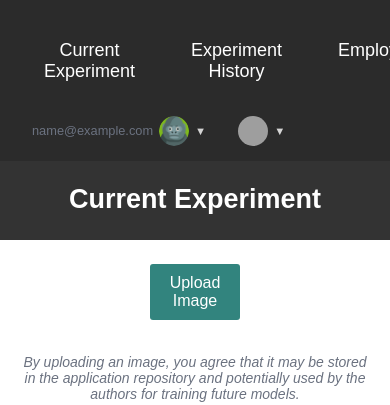
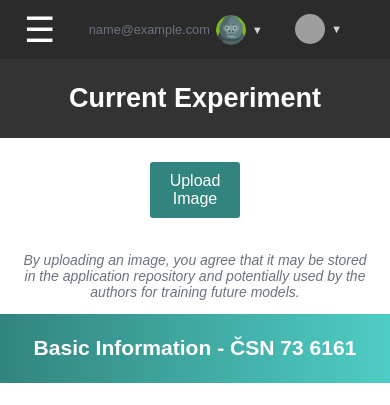
Before and after one commit to VaclavNezerka/PyPAIS_web.py, a Flask app: page / in a window 390 px wide; the page is wider, and only the part inside the window is pictured. Shown: the top 405 px of that part. Run offline with Flask 3, Linux system fonts and the light colour scheme; the visitor is signed in with stand-in values (Sample User, id 1); data that the repository does not hold is empty; parts of the project's set-up code (start-up, migrations or seed data) failed here and were passed over; some libraries are stand-ins or nearby versions; grey boxes are pictures that could not be loaded.

Commit message:
Navbar optimized for mobile device.

```diff
--- /dev/null
+++ b/static/script_navbar.js
@@ -0,0 +1,14 @@
+const menu = document.getElementById("menu")
+// const hamburger = document.getElementById("menu")
+
+hamburger.addEventListener("click", () => {
+    menu.classList.toggle("active")
+    antimenu.classList.toggle("active")
+})
+
+// document.getElementById("hamburger").addEventListener("click", () => {
+//     console.log("clicked")
+//     const isHidden = window.getComputedStyle(menu).display === "none"
+
+//     menu.style.display = isHidden ? "block" : "none"
+// })
--- a/static/styles.css
+++ b/static/styles.css
@@ -916,12 +916,64 @@ input[type="number"]:focus {
     background: var(--myTopicColor);
 }
 
-/* Responsive adjustment */
+.menu-mobile {
+    display: flex;
+    gap: 20px;
+}
+
+.hamburger {
+    display: none;
+    font-size: 35px;
+    cursor: pointer;
+}
+
+/* Responsive */
 @media (max-width: 768px) {
+    .menu {
+        display: none;
+        flex-direction: column;
+        width: 100%;
+    }
+
+    .menu.active {
+        display: flex;
+    }
+
+    .antimenu.active {
+        display: none;
+    }
+
+    .menu ul li a {
+        display: block; /* 👈 important */
+        width: 100%;
+        padding: 12px 16px;
+        /* border-top: 1px solid #ddd; */
+    }
+
+    .hamburger {
+        display: block;
+    }
     .navbar {
         flex-wrap: wrap;
     }
+    .navbar-right {
+        flex-wrap: wrap;
+        /* flex-direction: column; */
+        align-items: center;
+        /* margin-left: 18vh; */
+    }
+    .navbar-right li {
+        align-items: center;
+        /* margin-left: 18vh; */
+    }
 }
+
+/* Responsive adjustment */
+/* @media (max-width: 768px) {
+    .navbar {
+        flex-wrap: wrap;
+    }
+} */
 
 .footer-link {
     color: white;
--- a/templates/navbar.html
+++ b/templates/navbar.html
@@ -14,7 +14,11 @@
 
     <nav class="navbar">
       {% if session.authenticated %}
-      <ul>
+      <div class="hamburger" id="hamburger">
+        &#9776; <!-- ☰ -->
+      </div>
+      <div class="menu" id="menu">
+        <ul class="menu" id="menu">
           <li><a href="/">{{ _('Current Experiment') }}</a></li>
           <!-- <li><a href="/queue">{{ _('Queue') }}</a></li> -->
           <li><a href="/experiments">{{ _('Experiment History') }}</a></li>
@@ -23,6 +27,8 @@
           <li><a href="/company">{{ _('Company') }}</a></li>
           {% endif %}
         </ul>
+      </div>
+      <div class="antimenu" id="antimenu">
         <ul class="navbar-right">
           <!-- <li><a href="/user">{{ _('User') }}</a></li> -->
           <!-- <li><a href="/user">{{ _('User') }}</a></li> -->
@@ -34,18 +40,26 @@
             {% include "language_switcher.html" %}
           </li>
         </ul>
+      </div>
       </ul>
       {% else %}
-      <ul>
+      <div class="hamburger" id="hamburger">
+        &#9776; <!-- ☰ -->
+      </div>
+      <div class="menu" id="menu">
+        <ul class="menu" id="menu">
           <li><a href="/home">{{ _('About') }}</a></li>
           <li><a href="/login">{{ _('Login') }}</a></li>
           <li><a href="/register">{{ _('Register') }}</a></li>
         </ul>
+      </div>
+      <div class="antimenu" id="antimenu">
         <ul class="navbar-right">
           <li>
             {% include "language_switcher.html" %}
           </li>
         </ul>
+      </div>
       {% endif %}
 
       <!-- 🌐 Language Switcher -->
@@ -62,5 +76,6 @@
     </nav>
 
   </body>
+  <script src="static/script_navbar.js"></script>
 
 </html>
```
Lines whose indentation alone changed are shown as unchanged.
